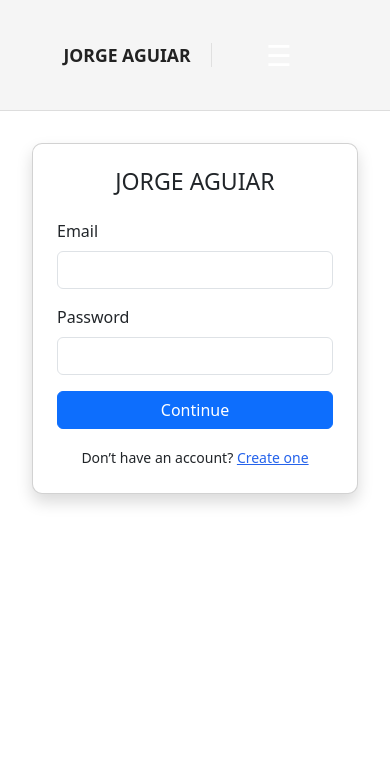
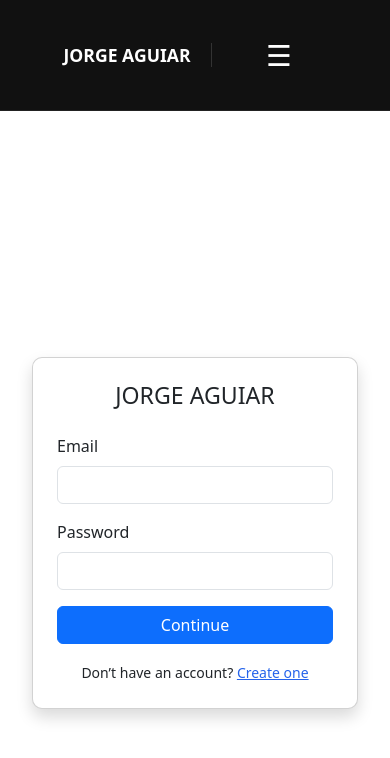
Before and after one commit to jastorm007/jorgeaguiar, a React (Vite) app: page / in a window 390 px wide. Shown: the top 758 px of the page. Built offline with nearby package versions, Linux system fonts and the light colour scheme.

Commit message:
worked on app css

```diff
--- a/src/App.css
+++ b/src/App.css
@@ -90,8 +90,19 @@ body {
    MOBILE NAV ONLY
 ========================= */
 @media (max-width: 768px) {
+  .nav {
+    background: #111;
+    border-bottom: 1px solid #222;
+  }
+
+  .nav-brand a {
+    color: #ffffff;
+    border-right-color: #333;
+  }
+
   .nav-toggle {
     display: block;
+    color: #ffffff;
   }
 
   .nav-links {
@@ -132,6 +143,14 @@ body {
   .nav-links.open {
     display: flex;                 /* 🔥 show dropdown */
   }
+
+  .page {
+    padding: 1rem;
+  }
+
+  .content {
+    max-width: 100%;
+  }
 }
 
 /* =========================
@@ -145,7 +164,11 @@ body {
   align-items: flex-start;         /* dashboards default */
   padding: 2rem;
   box-sizing: border-box;
-  overflow: auto;
+
+  /*overflow*/
+  overflow: visible;
+  background: #ffffff;
+  min-height: 100vh;
 }
 
 /* Centered pages (login / OTP) */
--- a/src/pages/AviationDashboard.jsx
+++ b/src/pages/AviationDashboard.jsx
@@ -241,7 +241,7 @@ export default function AviationDashboard() {
             </div>
           </div>
 
-          <table style={{ width: "100%", borderCollapse: "collapse" }}>
+          <table className="analytics-table">
             <thead>
               <tr>
                 <SortableTh label="Date" column="EVENT_LCL_DATE" {...{ sortColumn, sortDirection, onSort: handleSort }} />
```
